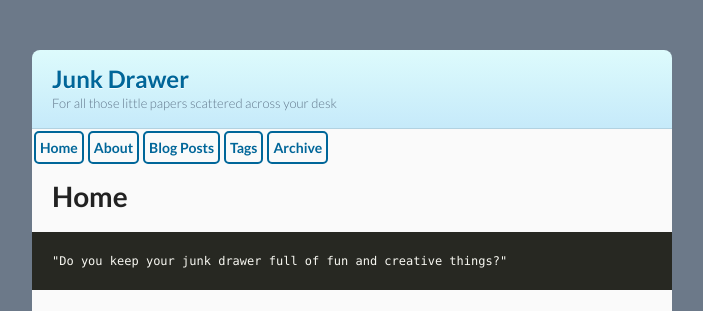
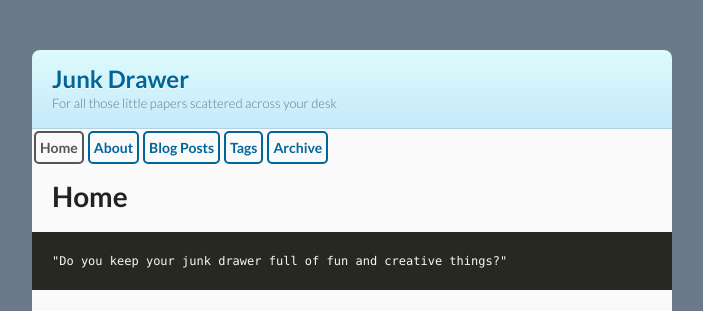
Before and after one commit to benknoble/benknoble.github.io, a Jekyll site: the page built from index.md, in a window 1280 px wide. Shown: the top 311 px of the page, without its empty margins (288-991 px from the left). Built offline with Jekyll 4.4.1, drawn with Linux system fonts in a browser that asks for light colours.

Commit message:
Style active page in nav

```diff
--- a/assets/css/styles.css
+++ b/assets/css/styles.css
@@ -345,6 +345,11 @@ nav li {
   margin: 2px;
 }
 
+nav li.active a {
+  color: #555;
+  cursor: default;
+}
+
 .post-navigation .no-previous,
 .post-navigation .no-next,
 .post-navigation .previous a,
```
